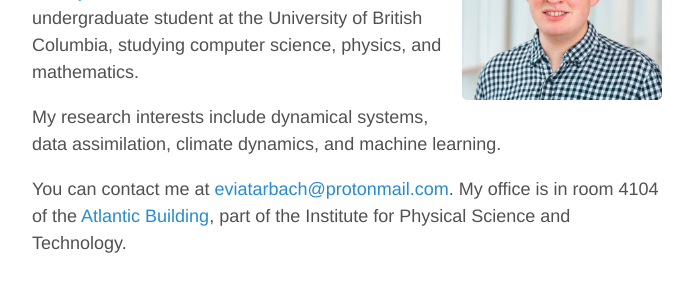
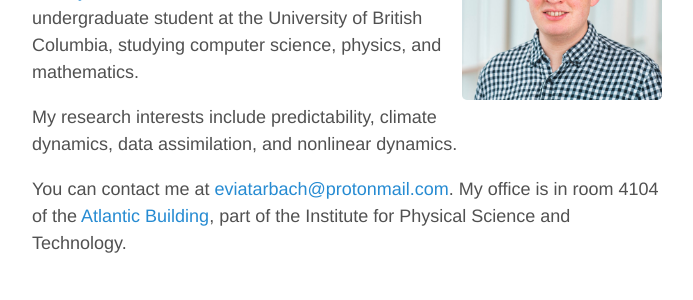
Before and after one commit to eviatarbach/website_old, a Jekyll site: the page built from index.md, in a window 1280 px wide. Shown: the part 275-575 px from the top of the page, without its empty margins (293-986 px from the left). Built offline with Jekyll 4.4.1, drawn with Linux system fonts in a browser that asks for light colours.

Commit message:
Update index.md

```diff
--- a/index.md
+++ b/index.md
@@ -5,6 +5,6 @@ title: About
 ![Eviatar Bach](/assets/headshot.JPG){:width="200px" .align-right}
 I am a PhD student at the University of Maryland, College Park in the <a href="https://www.atmos.umd.edu/">Department of Atmospheric and Oceanic Science</a>, under the supervision of <a href="http://www.atmos.umd.edu/~ekalnay/">Eugenia Kalnay</a> and <a href="https://orcid.org/0000-0001-5905-3842">Safa Motesharrei</a>. Prior to this I was an undergraduate student at the University of British Columbia, studying computer science, physics, and mathematics.
 
-My research interests include dynamical systems, data assimilation, climate dynamics, and machine learning.
+My research interests include predictability, climate dynamics, data assimilation, and nonlinear dynamics.
 
 You can contact me at [eviatarbach@protonmail.com](mailto:eviatarbach@protonmail.com). My office is in room 4104 of the <a href="https://www.google.com/maps/place/Atlantic+Building/@38.9910024,-76.9447471,17z/data=!3m1!4b1!4m5!3m4!1s0x89b7c6988b6256cf:0x3c2cb8d40a8d59c8!8m2!3d38.9909983!4d-76.9425531">Atlantic Building</a>, part of the Institute for Physical Science and Technology.
```
